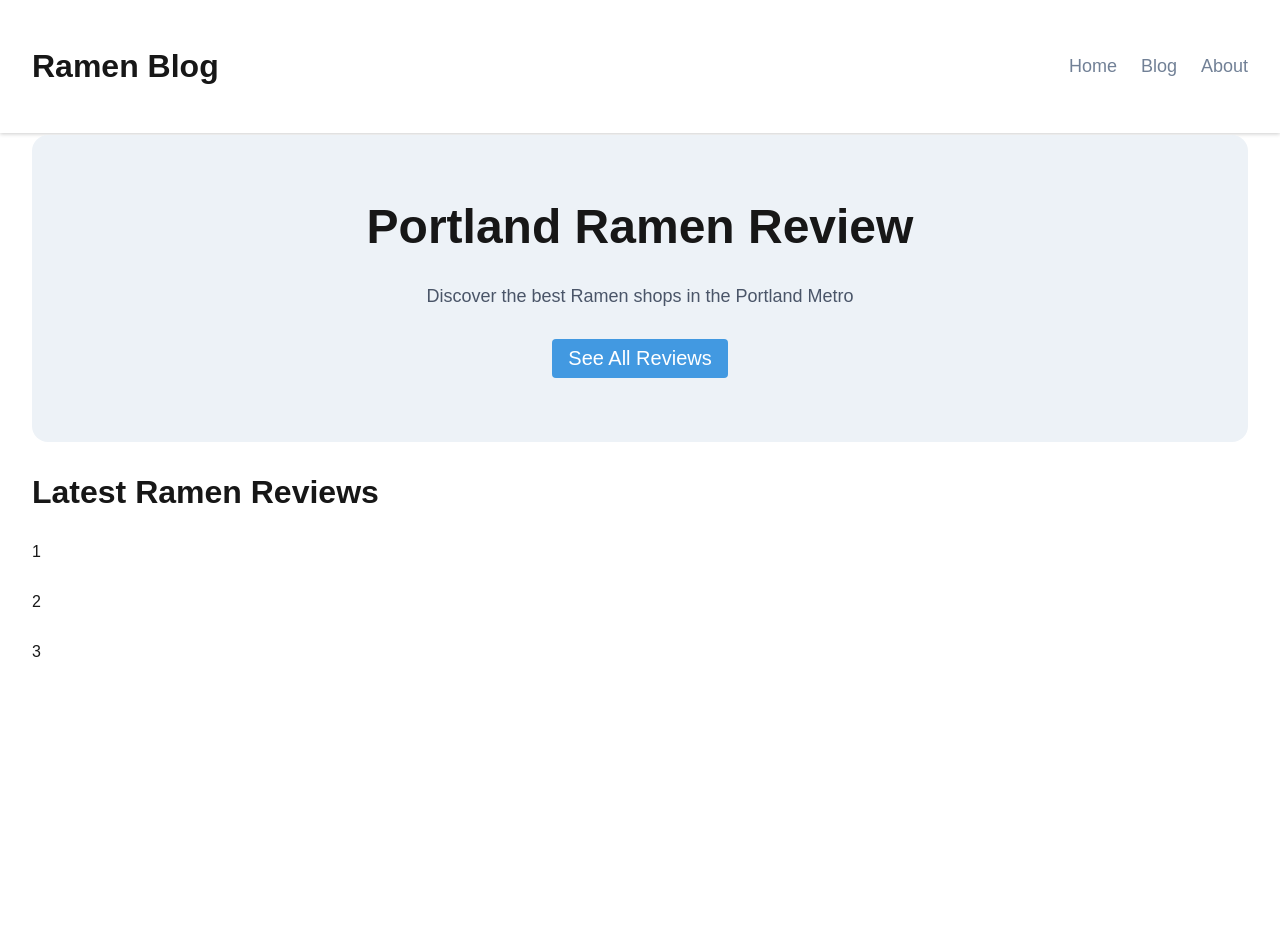
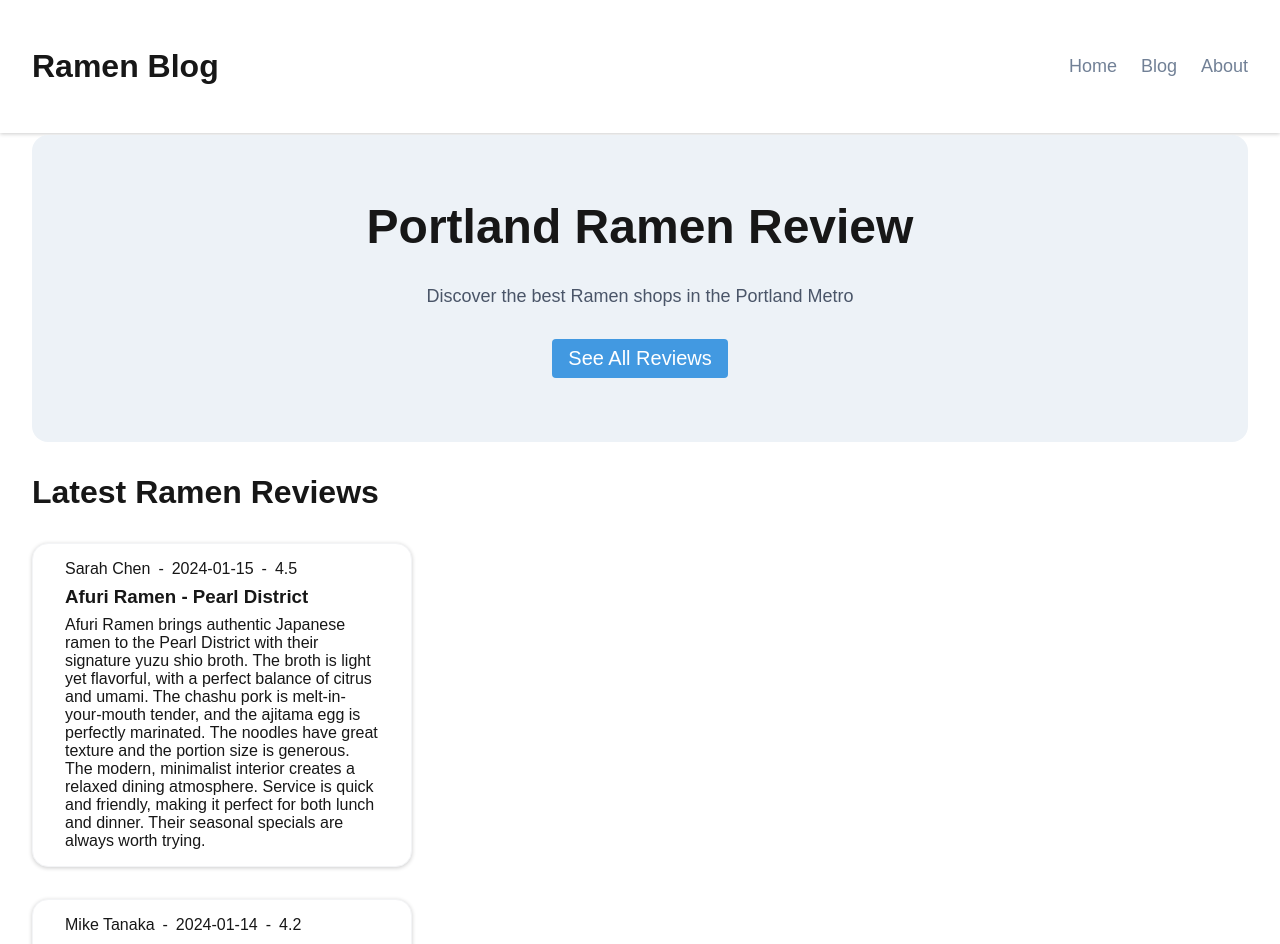
Before and after one commit to professional-pigeon/arc-blog, a Next.js app: page / in a window 1280 px wide. Shown: the top 944 px of the page. Before the commit the page ends 800 px from the top, so only its background shows below. Built offline with nearby package versions, Linux system fonts and the light colour scheme.

Commit message:
Outline post card and import into page

```diff
--- a/src/app/page.js
+++ b/src/app/page.js
@@ -2,6 +2,7 @@
 import PageHero from "@/components/PageHero";
 import styles from './page.module.css';
 import usePosts from "@/hooks/usePosts";
+import PostCard from "@/components/PostCard";
 
 export default function Home() {
   const { posts, isLoaded } = usePosts()
@@ -12,7 +13,7 @@ export default function Home() {
         <h1>Latest Ramen Reviews</h1>
         {isLoaded ? (
           posts.map((post) => {
-            return <p>{post.id}</p>
+            return <PostCard post={post} />
           })) : <p>Loading...</p>}
       </div>
     </div>
--- /dev/null
+++ b/src/components/PostCard.jsx
@@ -0,0 +1,17 @@
+import styles from './PostCard.module.css'
+
+export default function PostCard({ post }) {
+  return (
+    <div className={styles.card}>
+      <div className={styles.cardHeader}>
+        <p>{post.author}</p>
+        <p>-</p>
+        <p>{post.date}</p>
+        <p>-</p>
+        <p>{post.rating}</p>
+      </div>
+      <h3>{post.title}</h3>
+      <p>{post.review}</p>
+    </div>
+  );
+};
--- /dev/null
+++ b/src/components/PostCard.module.css
@@ -0,0 +1,16 @@
+.card {
+  display: flex;
+  flex-direction: column;
+  background: white;
+  border-radius: 1rem;
+  box-shadow: 0 1px 4px 0 rgba(0, 0, 0, 0.2);
+  border: 1px solid #f3f4f6;
+  max-width: 380px;
+  padding: 1rem 2rem;
+  gap: .5rem;
+}
+
+.cardHeader {
+  display: flex;
+  gap: .5rem;
+}
```
